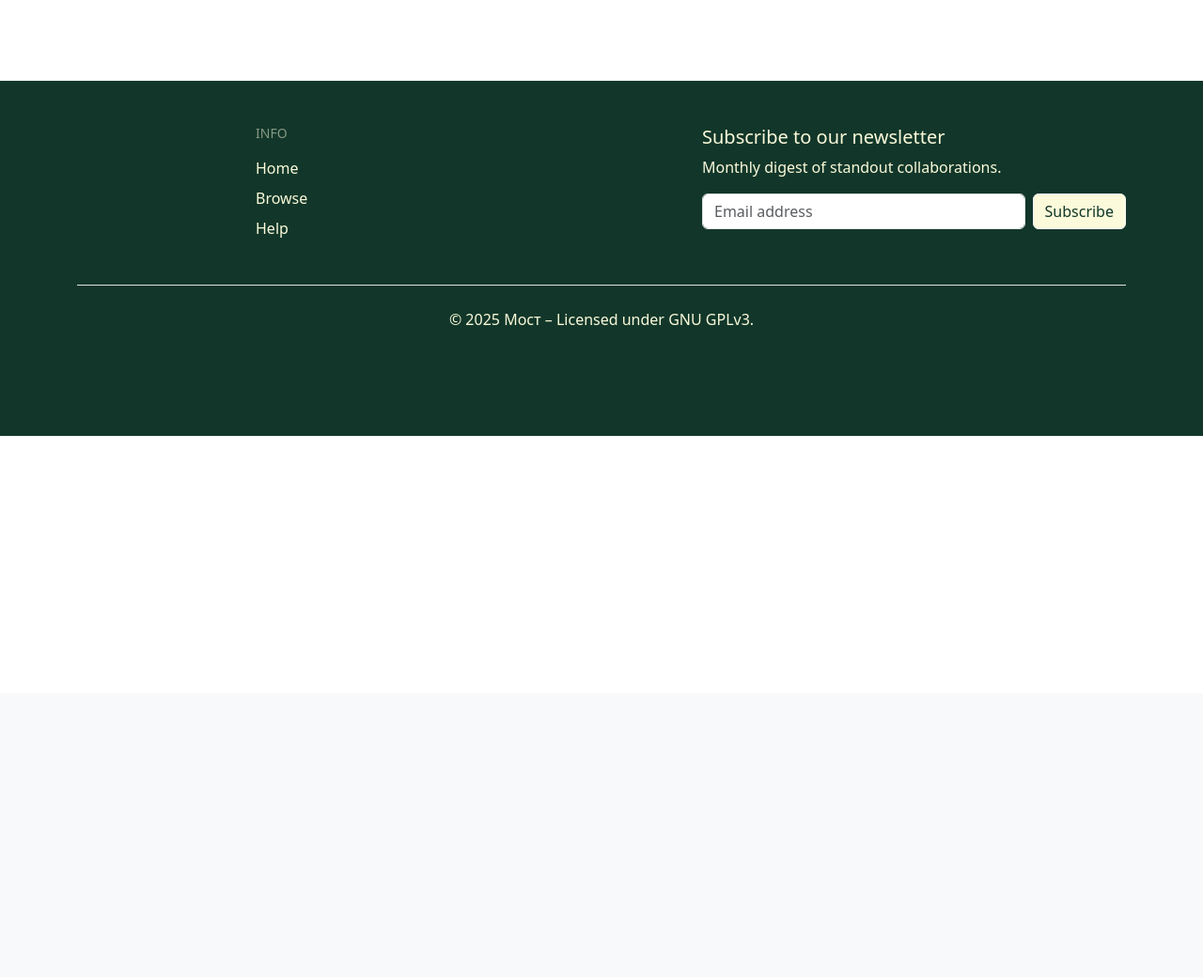
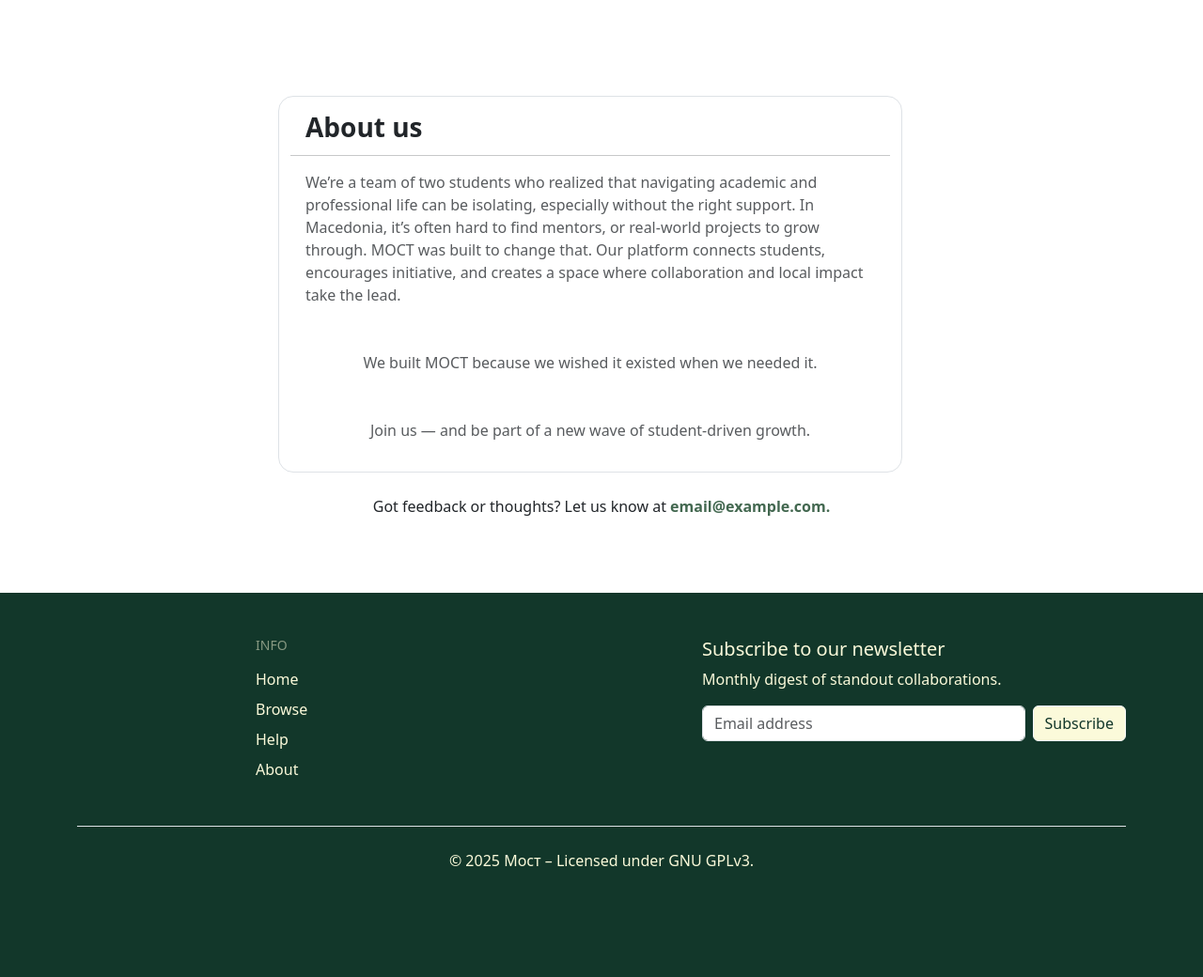
Before and after one commit to ph4nt0m37x/most, a Django app: template templates/about.html in a window 1280 px wide. Shown: the part 62-1102 px from the top of the page at 94% size. Before the commit the page ends 526 px from the top, so only its background shows below. Run offline with Django 5.2, Linux system fonts and the light colour scheme; the template is opened without the code that fills it, so the values that code supplies are empty.

Commit message:
Added about
- design ideas pending

```diff
--- a/templates/about.html
+++ b/templates/about.html
@@ -4,5 +4,39 @@
 
     <!--Main Content-->
 
+<div class="container mt-5">
+    <div class="row">
+        <div class="col-2"></div>
+        <div class="col-8 d-flex align-items-center justify-content-center">
+            <div class="row pt-3 px-5">
+                <div class="border rounded-4 mb-2 row justify-content-center">
+                    <div class="col-12 px-3 pt-3">
+                        <h3 class="fw-semibold pb-1">About us</h3>
+                    </div>
+                    <hr class="mb-0">
+                    <p class="opacity-75 p-3">
+                        We’re a team of two students who realized that navigating academic and professional life can be
+                        isolating, especially without the right support. In Macedonia, it’s often hard to find mentors,
+                        or real-world projects to grow through. МОСТ was built to change that. Our platform connects
+                        students, encourages initiative, and creates a space where collaboration and local impact take
+                        the lead.
+                    </p>
+                    <p class="opacity-75 p-3 text-center">
+                        We built МОСТ because we wished it existed when we needed it.
+                    </p>
+                    <p class="opacity-75 p-3 text-center">
+                        Join us — and be part of a new wave of student-driven growth.
+                    </p>
+                </div>
+                <p class="p-3 text-center">
+                    Got feedback or thoughts? Let us know at <a href="" class="fw-semibold text-decoration-none" style="color: #436850">email@example.com.</a>
+                </p>
+            </div>
+        </div>
+        <div class="col-2"></div>
+    </div>
+</div>
+
+
 
 {% endblock %}
--- a/templates/base.html
+++ b/templates/base.html
@@ -93,6 +93,7 @@
                     <li class="nav-item mb-2"><a href="#" class="nav-link p-0" style="color: #FBFADA">Home</a></li>
                     <li class="nav-item mb-2"><a href="#" class="nav-link p-0" style="color: #FBFADA">Browse</a></li>
                     <li class="nav-item mb-2"><a href="#" class="nav-link p-0" style="color: #FBFADA">Help</a></li>
+                    <li class="nav-item mb-2"><a href="#" class="nav-link p-0" style="color: #FBFADA">About</a></li>
                 </ul>
             </div>
             <div class="col-6 col-md-2 mb-3">
```
